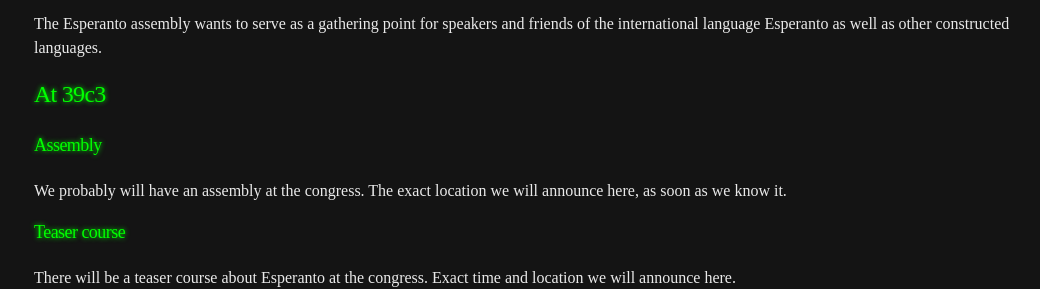
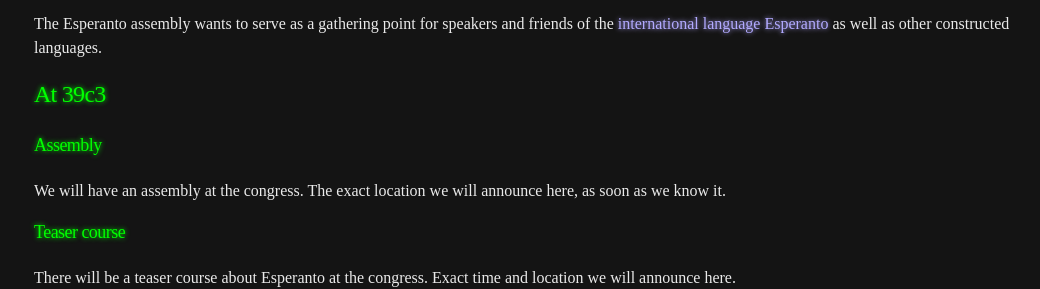
Before and after one commit to c3esperanto/c3esperanto-retejo, a Jekyll site: the page built from ingrish.md, in a window 1280 px wide, cut to the strip 753-1042 px from the top of the page. Shown: the whole strip, without its empty margins (106-1146 px from the left). Built offline with Jekyll 4.4.1, drawn with Linux system fonts in a browser that asks for light colours; some web fonts are replaced.

Commit message:
Iomete pli da informo en la angla paĝo

```diff
--- a/ingrish.md
+++ b/ingrish.md
@@ -3,6 +3,7 @@
 title: For those who don't understand
 permalink: /ingrish/
 ---
+
 
 # Ĥaoso Internacia
 
@@ -10,16 +11,18 @@
 
 {% include videoludilo.html %}
 
-The Esperanto assembly wants to serve as a gathering point for speakers
-and friends of the international language Esperanto as well as other constructed
-languages.
+The Esperanto assembly wants to serve as a gathering point for speakers and
+friends of the [international language
+Esperanto](https://en.wikipedia.org/wiki/Esperanto) as well as other
+constructed languages.
+
 
 ## At 39c3
 
 ### Assembly
 
-We probably will have an assembly at the congress. The exact location we will
-announce here, as soon as we know it.
+We will have an assembly at the congress. The exact location we will announce
+here, as soon as we know it.
 
 
 ### Teaser course
@@ -40,14 +43,17 @@
 
 If you start learning before christmas, you'll be able to speak simple sentences at congress.
 
+
 ## Resources
 
 * [A curated list of Esperanto Telegram Channels](https://telegramo.org)
 * [An extensive list of resources in our crash course notes](https://github.com/c3esperanto/kurseto/blob/37c3/esperanto-37c3.md#resources)
 
+
 ## Esperanto in your pocket
 
 Our local mirror of "Esperanto in your pocket" is here: [PDF](/dosieroj/pocket-guide.pdf)
+
 
 ## Talks and podcasts
 
```
